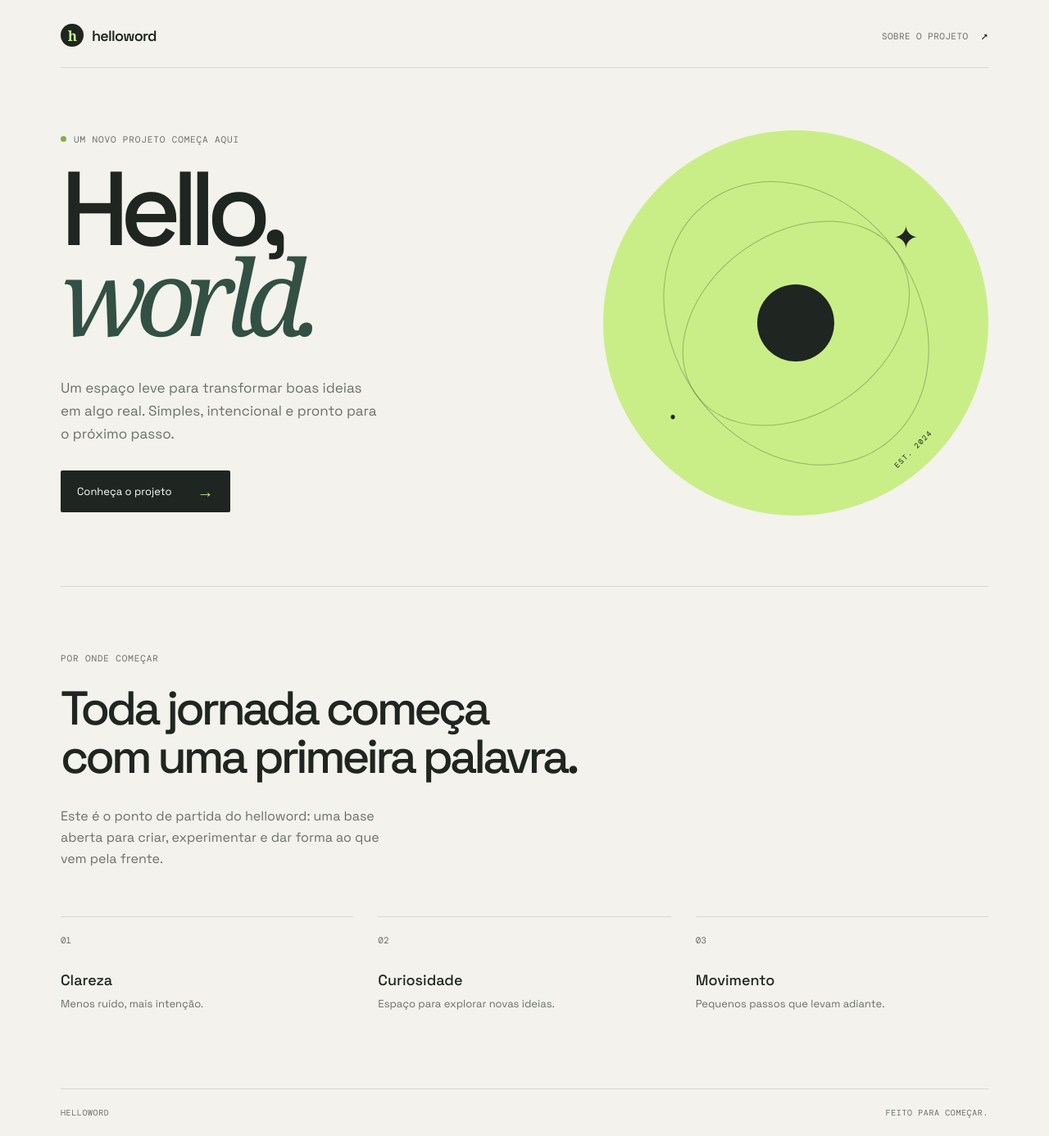
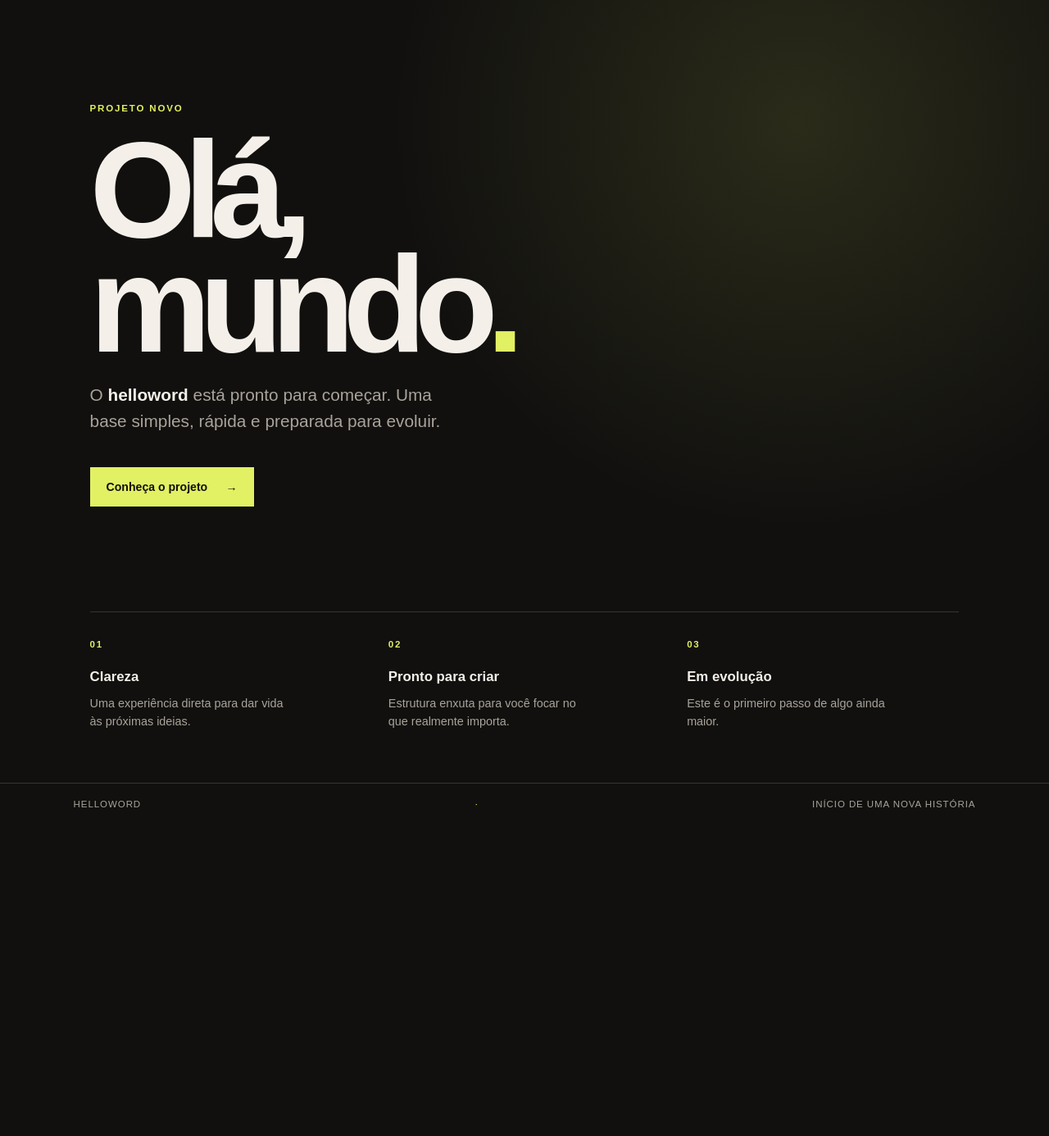
Before and after one commit to augsburger0003/helloword, a PHP site: page /public/index.html in a window 1280 px wide. Shown: the whole page at 82% size. After the commit the page ends 985 px from the top, so only its background shows below. Run offline with PHP 8.4, Linux system fonts and the light colour scheme.

Commit message:
forgeboard: crie um projeto novo

```diff
--- a/package.json
+++ b/package.json
@@ -5,6 +5,8 @@
   "description": "Projeto helloword",
   "type": "module",
   "scripts": {
+    "preview": "node server.js",
+    "dev": "node server.js",
     "start": "node server.js",
     "dev": "node server.js",
     "preview": "node server.js"
--- a/public/index.html
+++ b/public/index.html
@@ -1,57 +1,42 @@
 <!doctype html>
 <html lang="pt-BR">
   <head>
-    <meta charset="UTF-8" />
-    <meta name="viewport" content="width=device-width, initial-scale=1.0" />
-    <meta name="description" content="Um novo começo para ideias simples." />
+    <meta charset="utf-8" />
+    <meta name="viewport" content="width=device-width, initial-scale=1" />
+    <meta name="description" content="Página inicial do projeto helloword" />
     <title>helloword</title>
     <link rel="stylesheet" href="/styles.css" />
   </head>
   <body>
-    <main class="page-shell">
-      <nav class="topbar" aria-label="Navegação principal">
-        <a class="brand" href="/" aria-label="helloword início">
-          <span class="brand-mark" aria-hidden="true">h</span>
-          <span>helloword</span>
-        </a>
-        <a class="topbar-link" href="#sobre">Sobre o projeto <span aria-hidden="true">↗</span></a>
-      </nav>
+    <main class="page">
+      <section class="hero" aria-labelledby="title">
+        <span class="eyebrow">PROJETO NOVO</span>
+        <h1 id="title">Olá, mundo<span aria-hidden="true">.</span></h1>
+        <p class="intro">
+          O <strong>helloword</strong> está pronto para começar. Uma base simples,
+          rápida e preparada para evoluir.
+        </p>
+        <a class="button" href="#sobre">Conheça o projeto <span aria-hidden="true">→</span></a>
+      </section>
 
-      <section class="hero" aria-labelledby="hero-title">
-        <div class="hero-copy">
-          <p class="eyebrow"><span class="status-dot"></span> Um novo projeto começa aqui</p>
-          <h1 id="hero-title">Hello,<br /><em>world.</em></h1>
-          <p class="intro">
-            Um espaço leve para transformar boas ideias em algo real. Simples,
-            intencional e pronto para o próximo passo.
-          </p>
-          <a class="primary-button" href="#sobre">Conheça o projeto <span aria-hidden="true">→</span></a>
+      <section id="sobre" class="details" aria-label="Sobre o projeto">
+        <div class="detail">
+          <span class="detail-number">01</span>
+          <h2>Clareza</h2>
+          <p>Uma experiência direta para dar vida às próximas ideias.</p>
         </div>
-        <div class="hero-art" aria-hidden="true">
-          <div class="orbit orbit-one"></div>
-          <div class="orbit orbit-two"></div>
-          <div class="sun"></div>
-          <div class="spark spark-one">✦</div>
-          <div class="spark spark-two">·</div>
-          <div class="art-label">EST. 2024</div>
+        <div class="detail">
+          <span class="detail-number">02</span>
+          <h2>Pronto para criar</h2>
+          <p>Estrutura enxuta para você focar no que realmente importa.</p>
+        </div>
+        <div class="detail">
+          <span class="detail-number">03</span>
+          <h2>Em evolução</h2>
+          <p>Este é o primeiro passo de algo ainda maior.</p>
         </div>
       </section>
-
-      <section class="details" id="sobre" aria-labelledby="details-title">
-        <p class="eyebrow">Por onde começar</p>
-        <h2 id="details-title">Toda jornada começa<br />com uma primeira palavra.</h2>
-        <p class="details-copy">
-          Este é o ponto de partida do helloword: uma base aberta para criar,
-          experimentar e dar forma ao que vem pela frente.
-        </p>
-        <div class="feature-list">
-          <div class="feature"><span>01</span><strong>Clareza</strong><p>Menos ruído, mais intenção.</p></div>
-          <div class="feature"><span>02</span><strong>Curiosidade</strong><p>Espaço para explorar novas ideias.</p></div>
-          <div class="feature"><span>03</span><strong>Movimento</strong><p>Pequenos passos que levam adiante.</p></div>
-        </div>
-      </section>
-
-      <footer><span>helloword</span><span>Feito para começar.</span></footer>
     </main>
+    <footer>helloword <span aria-hidden="true">·</span> início de uma nova história</footer>
   </body>
 </html>
--- a/public/styles.css
+++ b/public/styles.css
@@ -1,80 +1,162 @@
-@import url("https://fonts.googleapis.com/css2?family=DM+Mono:wght@400;500&family=Space+Grotesk:wght@400;500;600;700&display=swap");
-
 :root {
-  color-scheme: light;
-  --ink: #1f2520;
-  --muted: #697169;
-  --cream: #f3f2ec;
-  --line: #d7d9d1;
-  --green: #c9ee87;
-  --deep-green: #325044;
+  color-scheme: dark;
+  --background: #11100f;
+  --surface: #1c1a18;
+  --text: #f4f0e9;
+  --muted: #a9a39a;
+  --accent: #e2f063;
+  --line: rgba(244, 240, 233, 0.16);
 }
 
-* { box-sizing: border-box; }
+* {
+  box-sizing: border-box;
+}
 
-html { scroll-behavior: smooth; }
+html {
+  scroll-behavior: smooth;
+}
 
 body {
   margin: 0;
-  background: var(--cream);
-  color: var(--ink);
-  font-family: "Space Grotesk", Arial, sans-serif;
+  min-width: 320px;
+  background:
+    radial-gradient(circle at 76% 15%, rgba(226, 240, 99, 0.12), transparent 31rem),
+    var(--background);
+  color: var(--text);
+  font-family: Arial, Helvetica, sans-serif;
 }
 
-a { color: inherit; text-decoration: none; }
+.page {
+  display: flex;
+  flex-direction: column;
+  min-height: calc(100vh - 62px);
+  max-width: 1240px;
+  margin: 0 auto;
+  padding: 7vw 7vw 5vw;
+}
 
-.page-shell { max-width: 1240px; margin: 0 auto; padding: 0 54px; }
+.hero {
+  max-width: 790px;
+  padding: 2rem 0 8rem;
+}
 
-.topbar {
+.eyebrow,
+.detail-number {
+  color: var(--accent);
+  font-size: 0.72rem;
+  font-weight: 700;
+  letter-spacing: 0.16em;
+}
+
+h1 {
+  margin: 1.4rem 0 1.5rem;
+  font-size: clamp(4.5rem, 13vw, 10.5rem);
+  font-weight: 700;
+  letter-spacing: -0.085em;
+  line-height: 0.84;
+}
+
+h1 span {
+  color: var(--accent);
+}
+
+.intro {
+  max-width: 440px;
+  margin: 0 0 2.5rem;
+  color: var(--muted);
+  font-size: clamp(1.05rem, 2vw, 1.3rem);
+  line-height: 1.55;
+}
+
+.intro strong {
+  color: var(--text);
+}
+
+.button {
+  display: inline-flex;
   align-items: center;
-  border-bottom: 1px solid var(--line);
+  gap: 1.4rem;
+  padding: 1rem 1.25rem;
+  background: var(--accent);
+  color: #11100f;
+  font-size: 0.88rem;
+  font-weight: 700;
+  text-decoration: none;
+  transition: gap 180ms ease, background 180ms ease;
+}
+
+.button:hover,
+.button:focus-visible {
+  gap: 1.8rem;
+  background: #f1ff88;
+}
+
+.details {
+  display: grid;
+  grid-template-columns: repeat(3, 1fr);
+  gap: 2rem;
+  margin-top: auto;
+  border-top: 1px solid var(--line);
+  padding-top: 1.8rem;
+}
+
+.detail {
+  max-width: 250px;
+}
+
+.detail h2 {
+  margin: 1.4rem 0 0.65rem;
+  font-size: 1.05rem;
+}
+
+.detail p {
+  margin: 0;
+  color: var(--muted);
+  font-size: 0.9rem;
+  line-height: 1.55;
+}
+
+footer {
   display: flex;
   justify-content: space-between;
-  padding: 29px 0 25px;
+  padding: 1.2rem 7vw;
+  border-top: 1px solid var(--line);
+  color: var(--muted);
+  font-size: 0.72rem;
+  letter-spacing: 0.08em;
+  text-transform: uppercase;
 }
 
-.brand { align-items: center; display: flex; font-size: 18px; font-weight: 600; gap: 10px; letter-spacing: -0.04em; }
-.brand-mark { align-items: center; background: var(--ink); border-radius: 50%; color: var(--green); display: inline-flex; font-family: Georgia, serif; font-size: 17px; height: 28px; justify-content: center; width: 28px; }
-.topbar-link { color: var(--muted); font-family: "DM Mono", monospace; font-size: 11px; letter-spacing: .04em; text-transform: uppercase; }
-.topbar-link span { color: var(--ink); font-size: 15px; margin-left: 8px; }
+footer span {
+  margin: 0 0.5rem;
+  color: var(--accent);
+}
 
-.hero { align-items: center; display: grid; gap: 70px; grid-template-columns: 1fr 1fr; min-height: 610px; padding: 76px 0 86px; }
-.eyebrow { align-items: center; color: var(--muted); display: flex; font-family: "DM Mono", monospace; font-size: 11px; gap: 9px; letter-spacing: .08em; margin: 0 0 25px; text-transform: uppercase; }
-.status-dot { background: #86ad46; border-radius: 50%; height: 7px; width: 7px; }
-h1 { font-size: clamp(72px, 10vw, 132px); font-weight: 500; letter-spacing: -.09em; line-height: .83; margin: 0; }
-h1 em { color: var(--deep-green); font-family: Georgia, serif; font-weight: 400; letter-spacing: -.1em; }
-.intro { color: var(--muted); font-size: 17px; line-height: 1.65; margin: 40px 0 31px; max-width: 390px; }
-.primary-button { align-items: center; background: var(--ink); border-radius: 2px; color: #fff; display: inline-flex; font-size: 13px; gap: 31px; padding: 17px 20px; transition: background .2s, transform .2s; }
-.primary-button:hover { background: var(--deep-green); transform: translateY(-2px); }
-.primary-button span { color: var(--green); font-size: 20px; line-height: 10px; }
+@media (max-width: 650px) {
+  .page {
+    min-height: auto;
+    padding-top: 4rem;
+  }
 
-.hero-art { align-items: center; background: var(--green); border-radius: 50%; display: flex; height: min(39vw, 470px); justify-content: center; justify-self: end; max-height: 470px; max-width: 470px; position: relative; width: min(39vw, 470px); }
-.orbit { border: 1px solid rgba(31, 37, 32, .3); border-radius: 50%; height: 78%; position: absolute; transform: rotate(-35deg); width: 33%; }
-.orbit-one { width: 64%; }
-.orbit-two { height: 64%; transform: rotate(55deg); width: 47%; }
-.sun { background: var(--ink); border-radius: 50%; height: 20%; width: 20%; }
-.spark { font-family: Georgia, serif; font-size: 38px; position: absolute; }
-.spark-one { right: 18%; top: 22%; }
-.spark-two { bottom: 20%; font-size: 40px; left: 17%; }
-.art-label { bottom: 16%; font-family: "DM Mono", monospace; font-size: 9px; letter-spacing: .15em; position: absolute; right: 13%; transform: rotate(-45deg); }
+  .hero {
+    padding-bottom: 6rem;
+  }
 
-.details { border-top: 1px solid var(--line); padding: 80px 0 95px; }
-.details h2 { font-size: clamp(34px, 5vw, 58px); font-weight: 500; letter-spacing: -.07em; line-height: 1.02; margin: 0; }
-.details-copy { color: var(--muted); line-height: 1.6; margin: 30px 0 58px; max-width: 400px; }
-.feature-list { display: grid; gap: 30px; grid-template-columns: repeat(3, 1fr); }
-.feature { border-top: 1px solid var(--line); padding-top: 16px; }
-.feature span { color: var(--muted); font-family: "DM Mono", monospace; font-size: 11px; }
-.feature strong { display: block; font-size: 18px; font-weight: 500; margin-top: 28px; }
-.feature p { color: var(--muted); font-size: 13px; margin: 9px 0 0; }
-footer { border-top: 1px solid var(--line); color: var(--muted); display: flex; font-family: "DM Mono", monospace; font-size: 10px; justify-content: space-between; letter-spacing: .06em; padding: 22px 0; text-transform: uppercase; }
+  h1 {
+    font-size: clamp(4rem, 22vw, 7rem);
+  }
 
-@media (max-width: 720px) {
-  .page-shell { padding: 0 23px; }
-  .topbar { padding-top: 23px; }
-  .topbar-link { font-size: 9px; }
-  .hero { gap: 55px; grid-template-columns: 1fr; min-height: 0; padding: 72px 0 84px; }
-  .hero-art { height: 78vw; justify-self: center; max-height: 390px; max-width: 390px; width: 78vw; }
-  .intro { font-size: 15px; }
-  .details { padding: 60px 0 70px; }
-  .feature-list { gap: 36px; grid-template-columns: 1fr; }
+  .details {
+    grid-template-columns: 1fr;
+    gap: 1.8rem;
+  }
+
+  .detail {
+    max-width: 330px;
+  }
+
+  footer {
+    display: block;
+    line-height: 1.8;
+  }
 }
```
Also changed, not shown: server.js (+4 -66 lines).
